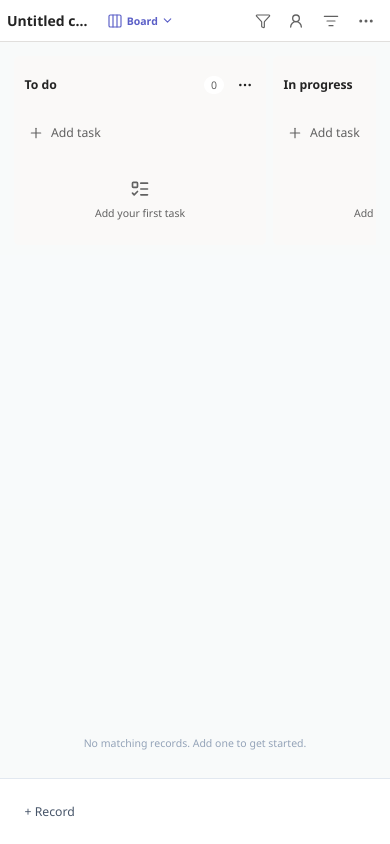
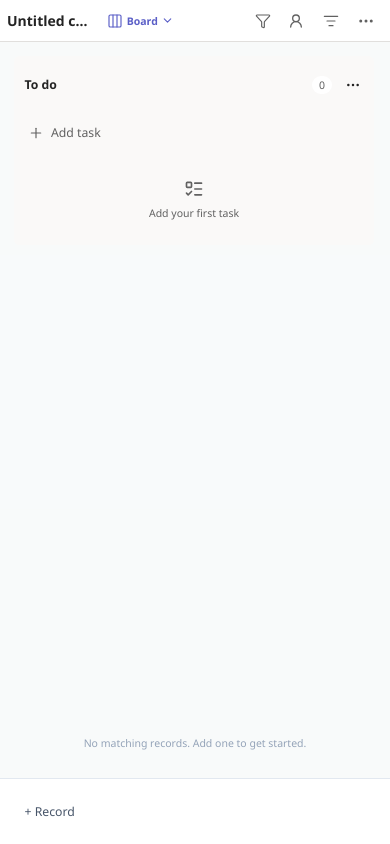
Before and after one commit to eddyvn98/collection-planner, a React (Vite) app: page / in a window 390 px wide. Built offline with nearby package versions, Linux system fonts and the light colour scheme.

Commit message:
feat(5d): mobile full-width snap bucket

```diff
--- a/src/renderers/CollectionBoardBucket.tsx
+++ b/src/renderers/CollectionBoardBucket.tsx
@@ -28,7 +28,7 @@ export function CollectionBoardBucket({data,group,mode,field,readOnly,onChange,o
    record={record} groupKey={group.key} readOnly={readOnly} onChange={onChange}
    onOpen={trigger=>onOpen(record.id,trigger)}/>;
  return <section ref={drop.setNodeRef} data-testid="collection-kanban-column" data-status={group.key}
-   className={"w-72 shrink-0 self-start rounded-md bg-[var(--planner-canvas)] p-2 "+
+   className={"w-[calc(100vw-24px)] max-w-[360px] shrink-0 snap-start self-start rounded-md sm:w-72 bg-[var(--planner-canvas)] p-2 "+
     (drop.isOver?"ring-2 ring-[var(--planner-accent)]":"")}>
   <header className="mb-1 flex min-h-9 items-center gap-2">
    {renaming&&editable?<input autoFocus aria-label="Bucket name" value={name}
```
